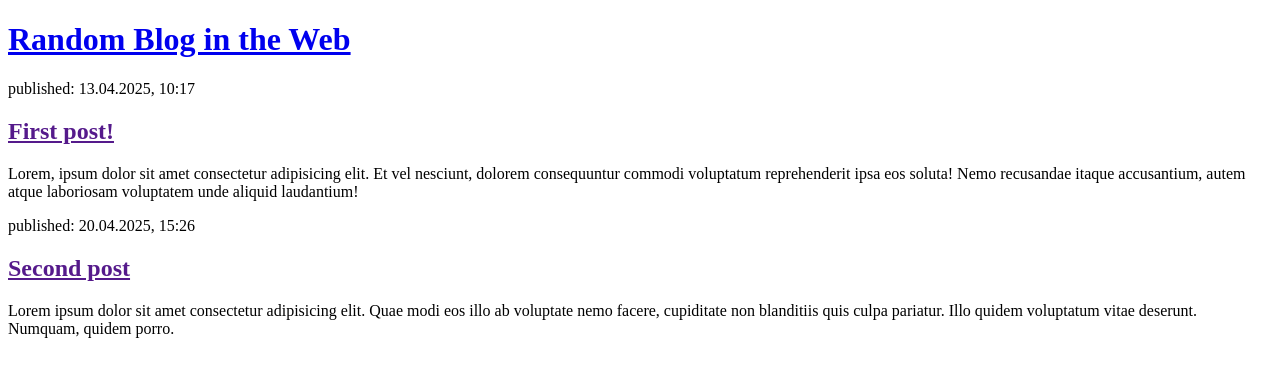
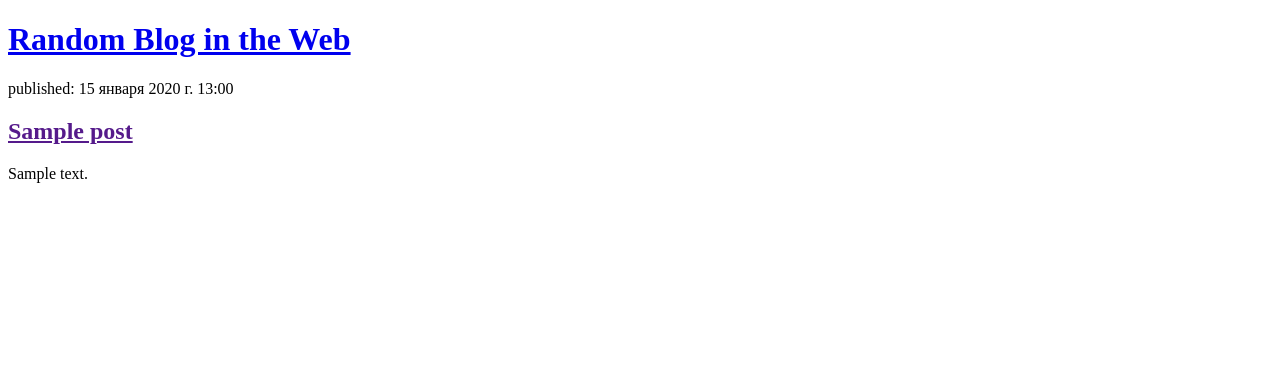
Before and after one commit to iskarova/blog, a Django app: page / in a window 1280 px wide. Shown: the top 377 px of the page. Run offline with Django 5.2, Linux system fonts and the light colour scheme; tables that the repository leaves empty hold one stand-in row (values such as "Sample post").

Commit message:
uodate template to show posts from databade

```diff
--- a/blog/templates/blog/post_list.html
+++ b/blog/templates/blog/post_list.html
@@ -11,7 +11,7 @@
       <h1><a href="/">Random Blog in the Web</a></h1>
     </header>
 
-    <article>
+    <!-- <article>
       <time>published: 13.04.2025, 10:17</time>
       <h2><a href="">First post!</a></h2>
       <p>
@@ -20,9 +20,15 @@
         soluta! Nemo recusandae itaque accusantium, autem atque laboriosam
         voluptatem unde aliquid laudantium!
       </p>
+    </article> -->
+    {% for post in posts %}
+    <article>
+      <time>published: {{ post.published_date }}</time>
+      <h2><a href="">{{ post.title }} </a></h2>
+      <p>{{ post.text|linebreaksbr }}</p>
     </article>
-
-    <article>
+    {% endfor %}
+    <!-- <article>
       <time>published: 20.04.2025, 15:26</time>
       <h2><a href="">Second post</a></h2>
       <p>
@@ -30,6 +36,6 @@
         illo ab voluptate nemo facere, cupiditate non blanditiis quis culpa
         pariatur. Illo quidem voluptatum vitae deserunt. Numquam, quidem porro.
       </p>
-    </article>
+    </article> -->
   </body>
 </html>
--- a/blog/views.py
+++ b/blog/views.py
@@ -1,5 +1,8 @@
 from django.shortcuts import render
+from django.utils import timezone
+from .models import Post
 
 
 def post_list(request):
-  return render(request, 'blog/post_list.html', {})
+  posts = Post.objects.filter(published_date__lte=timezone.now()).order_by('published_date')
+  return render(request, 'blog/post_list.html', {'posts': posts})
```
